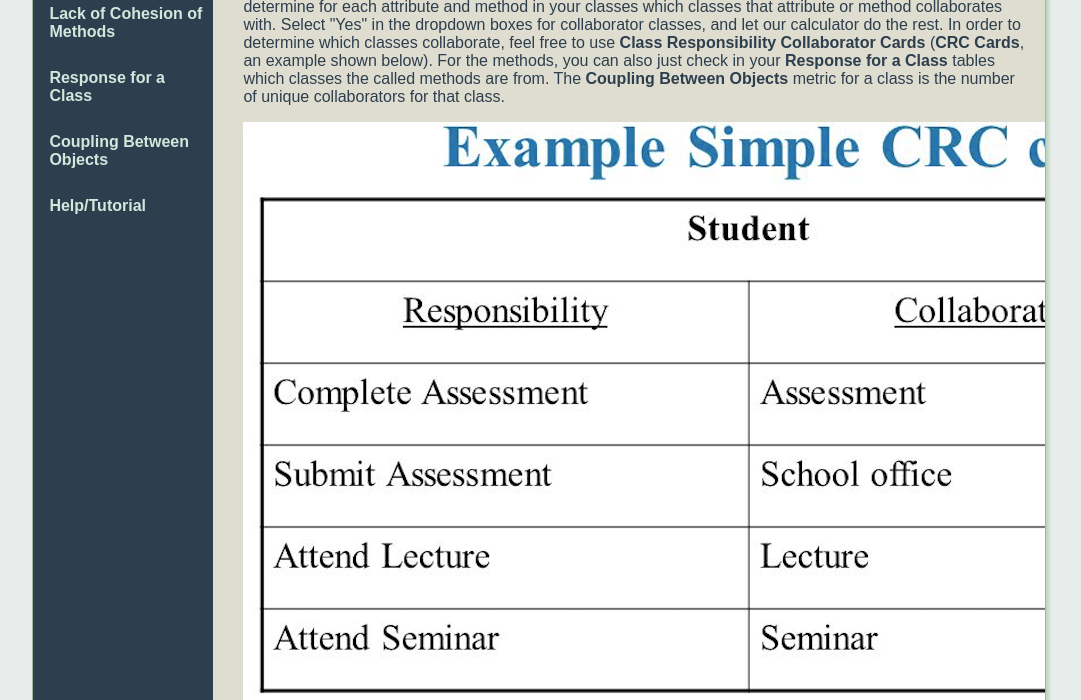
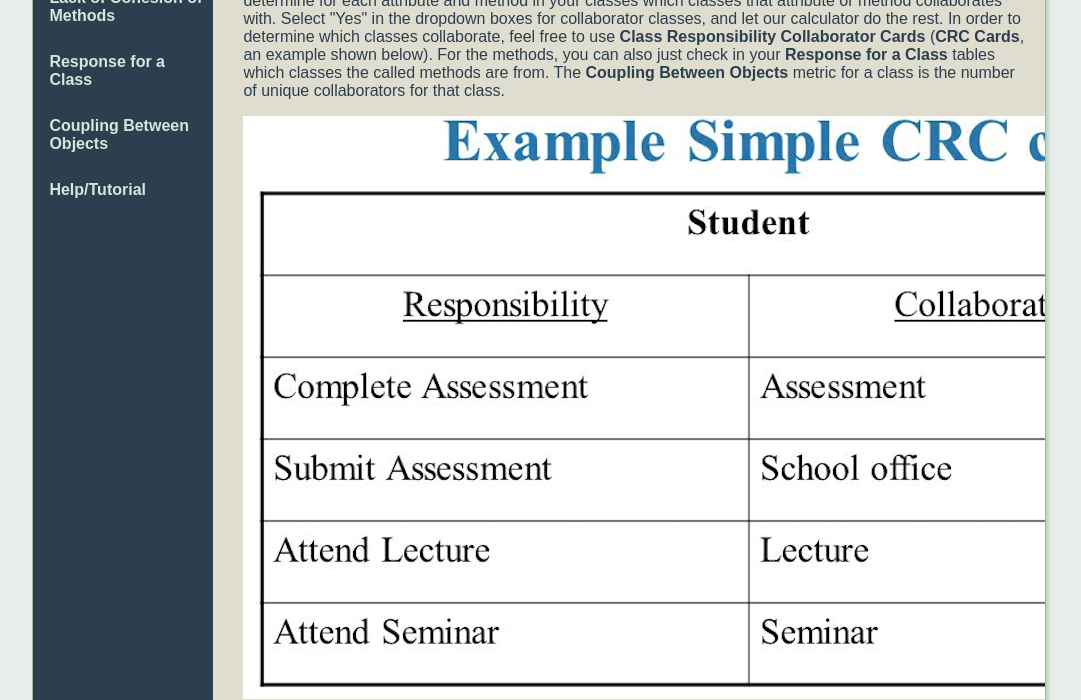
Before and after one commit to jtara21/swe380, a plain HTML site: page Tiny Tool Draft/CBO.html in a window 1280 px wide. Shown: the part 361-1061 px from the top of the page, without its empty margins (101-1182 px from the left). Drawn offline with Linux system fonts and the light colour scheme.

Commit message:
Update main_style.css

```diff
--- a/Tiny Tool Draft/main_style.css
+++ b/Tiny Tool Draft/main_style.css
@@ -52,8 +52,8 @@ h1{
 nav{text-align: center;
     font-weight: bold;
     font-size: 100%;
-    padding: 0;
-    margin-top: 1.5em;
+    padding: 5px 10px;
+    margin-top: 0.5em;
     background-color: #2D3E4E; /* Deep Ocean Blue for the navigation bar background */
     padding: 20px 10px;
 }
```
